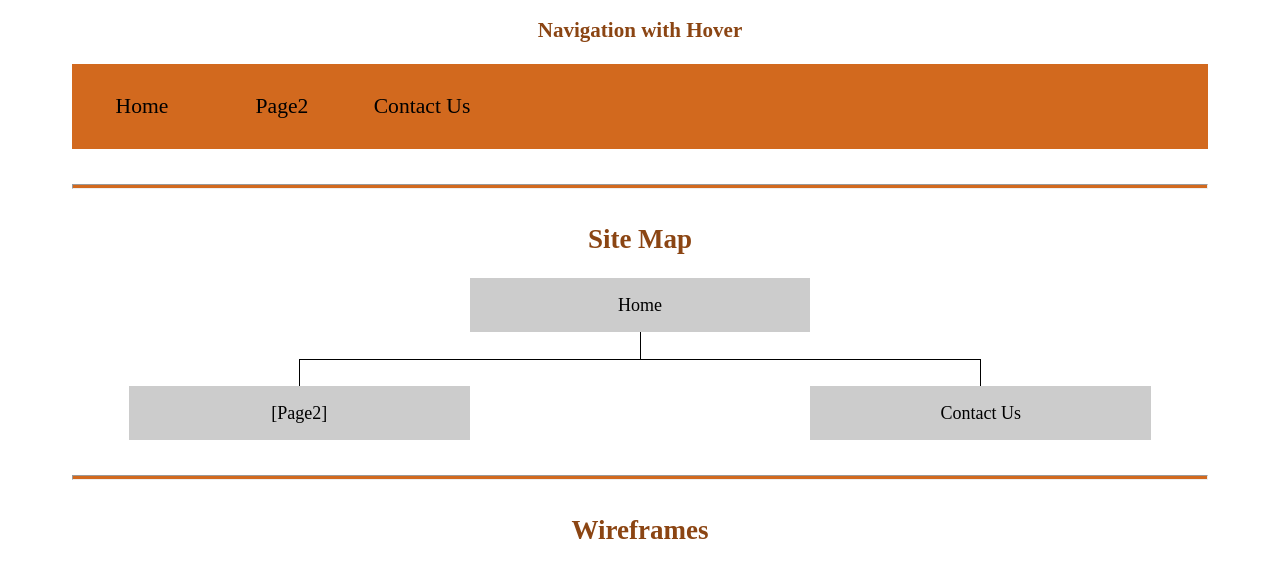
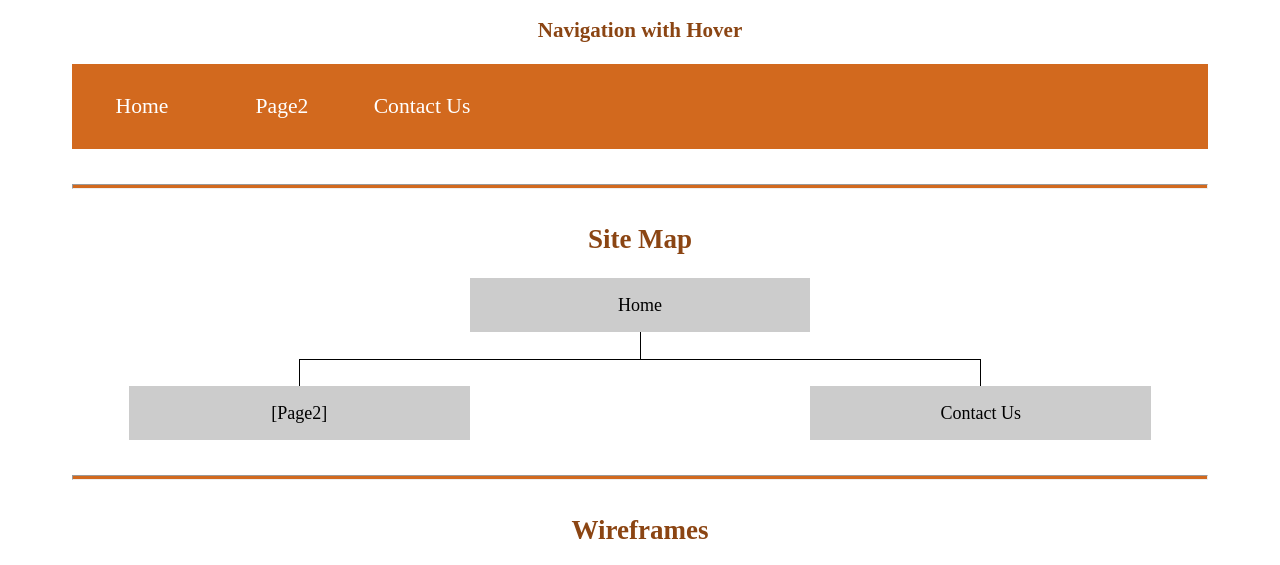
Before and after one commit to Craiter5/WDD130, a plain HTML site: page siteplanning/site-planning.html in a window 1280 px wide. Shown: the part 2128-2693 px from the top of the page. Drawn offline with Linux system fonts and the light colour scheme; a web font is replaced by a local one.

Commit message:
whitefix

```diff
--- a/siteplanning/site-planning.css
+++ b/siteplanning/site-planning.css
@@ -20,7 +20,7 @@ Fonts are separated by a | */
   --paragraph-color-on-white: #8b4513; /* paragraph text on a white background */
   --paragraph-color-on-color: white; /* paragraph text on a colored background */
   --paragraph-background-color: #c41e34  ;
-  --nav-link-color: #white;
+  --nav-link-color: white;
   --nav-background-color: #d2691e;
   --nav-hover-link-color: white;
   --nav-hover-background-color: #c41e34;
```
